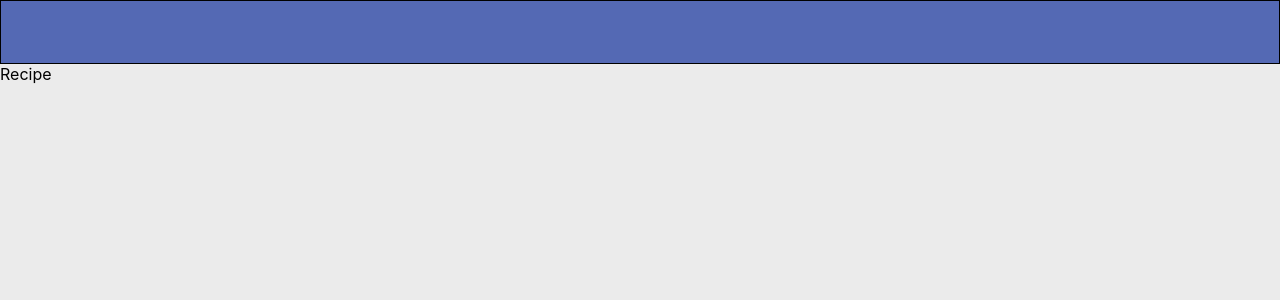
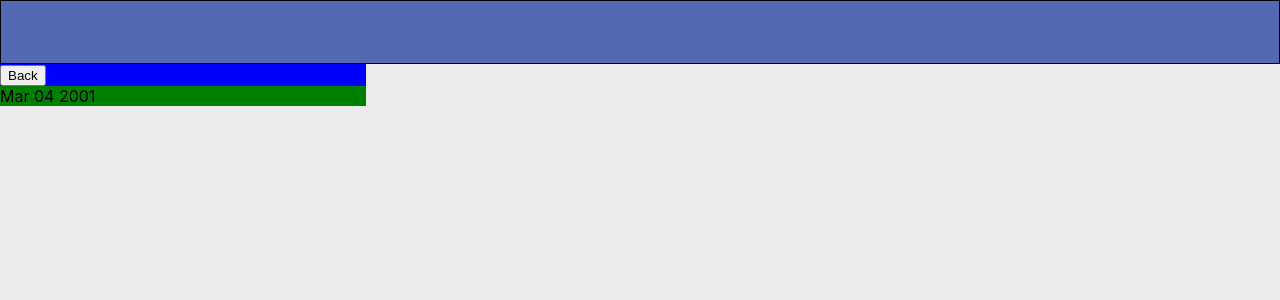
Before and after one commit to MrYious/SBC-TechExam-MarkRosario, a React (Vite) app: page / in a window 1280 px wide. Both pictures are taken after a click on the element 800 px from the left and 204 px from the top of the page. Shown: the top 300 px of the page. Built offline with nearby package versions, Linux system fonts and the light colour scheme.

Commit message:
Update recipe page to load selected recipe

```diff
--- a/src/pages/Recipe/Recipe.scss
+++ b/src/pages/Recipe/Recipe.scss
@@ -0,0 +1,33 @@
+main#recipe {
+    height: 100%;
+    display: grid;
+    grid-template-columns: 1fr 2.5fr;
+    box-sizing: border-box;
+    overflow: hidden;
+
+    &.loading, &.error {
+        display: flex;
+        justify-content: center;
+        align-items: center;
+        flex-direction: column;
+
+        button {
+            padding: 0.8rem;
+            border: 1px solid black;
+            border-radius: 5px;
+            cursor: pointer;
+
+            &:hover {
+                border-color: green;
+            }
+        }
+    }
+
+    section#leftImageContainer {
+        background-color: blue;
+    }
+
+    section#rightInputContainer {
+        background-color: green;
+    }
+}
--- a/src/pages/Recipe/Recipe.tsx
+++ b/src/pages/Recipe/Recipe.tsx
@@ -1,9 +1,60 @@
 import './Recipe.scss'
+
+import { loadError, loadRecipe } from '../../slicers/SelectRecipeSlicer';
+import { useAppDispatch, useAppSelector } from '../../hooks/useReduxHooks';
+import { useNavigate, useParams } from 'react-router-dom';
+
+import { useEffect } from 'react';
 
 function Recipe() {
 
+  const { title } = useParams();
+  const dispatch = useAppDispatch();
+  const recipeList = useAppSelector(state => state.recipes);
+  const {recipe, loading, error} = useAppSelector(state => state.selectRecipe);
+  const navigate = useNavigate();
+
+  useEffect(() => {
+    const selectedRecipe = recipeList.find(recipe => recipe.title.toLowerCase() === title?.toLowerCase());
+    if (selectedRecipe) {
+      console.log(selectedRecipe);
+      dispatch(loadRecipe(selectedRecipe));
+    } else {
+      dispatch(loadError());
+    }
+  }, [recipeList])
+
+  if (loading) {
+    return (
+      <main id='recipe' className={`${loading && 'loading'}`}>
+        <h2>Loading the recipe...</h2>
+      </main>
+    )
+  }
+
+  if (error) {
+    return (
+      <main id='recipe' className={`${error && 'error'}`}>
+        <h2>Recipe Not Found!</h2>
+        <button onClick={() => navigate(-1)}>Return to Previous Page</button>
+      </main>
+    )
+  }
+
   return (
-    <>Recipe</>
+    <main id='recipe'>
+      <form onSubmit={()=>{}}>
+        <section id='leftImageContainer'>
+          <button>
+            Back
+          </button>
+          <img src="" alt="" />
+        </section>
+        <section id='rightInputContainer'>
+          {recipe.dateAdded}
+        </section>
+      </form>
+    </main>
   )
 }
 
```
